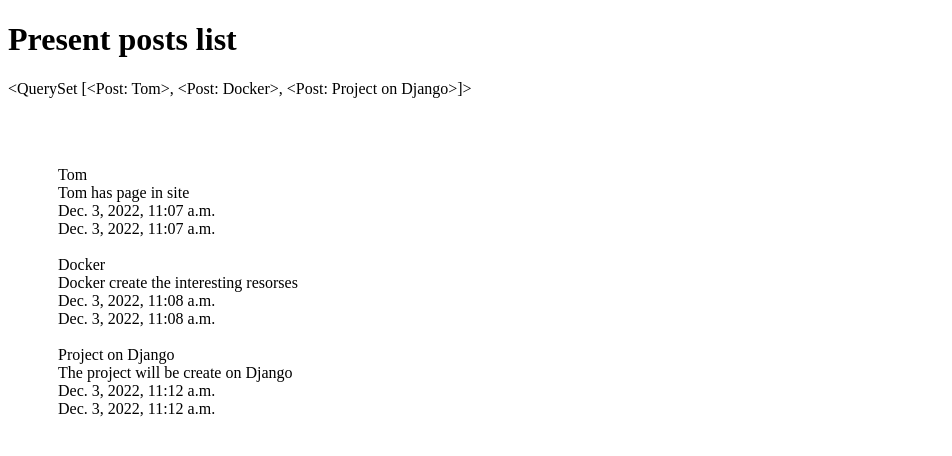
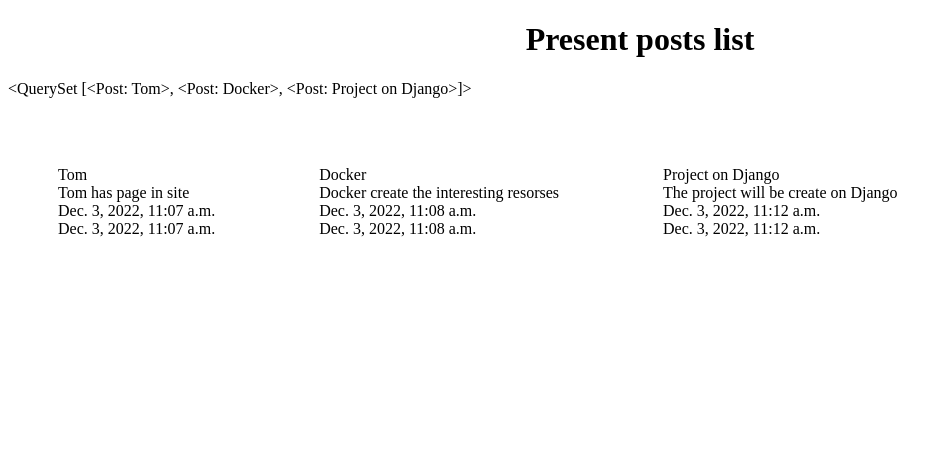
Before and after one commit to moiseevv/django_bel_blog, a Django app: page / in a window 1280 px wide. Shown: the top 456 px of the page, without its empty margins (0-952 px from the left). Run offline with Django 3.2, Linux system fonts and the light colour scheme; data comes from the database, SQL or seed files in the repository.

Commit message:
page html Post in line

```diff
--- a/blog/templates/blog/post_list.html
+++ b/blog/templates/blog/post_list.html
@@ -5,15 +5,17 @@
     <title>Post list</title>
 </head>
 <body>
-<h1>Present posts list</h1>
+<h1 align="center">Present posts list</h1>
     {{ items }}
-    <div style="margin: 50px">
+<br>
     {% for post in items %}
+    <div style="margin: 50px; display: inline-block">
         <br>
         <div>{{ post.title }}</div>
         <div>{{ post.text }}</div>
         <div>{{ post.create_date }}</div>
         <div>{{ post.publish_date }}</div>
+    </div>
     {% endfor %}
 
 
```
